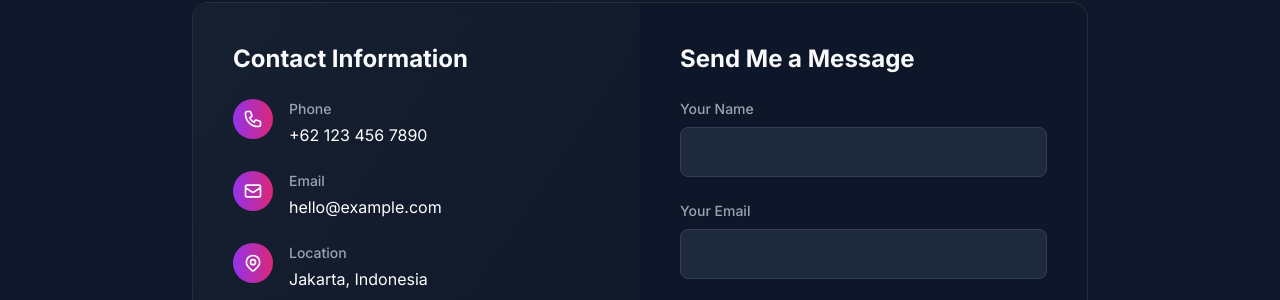
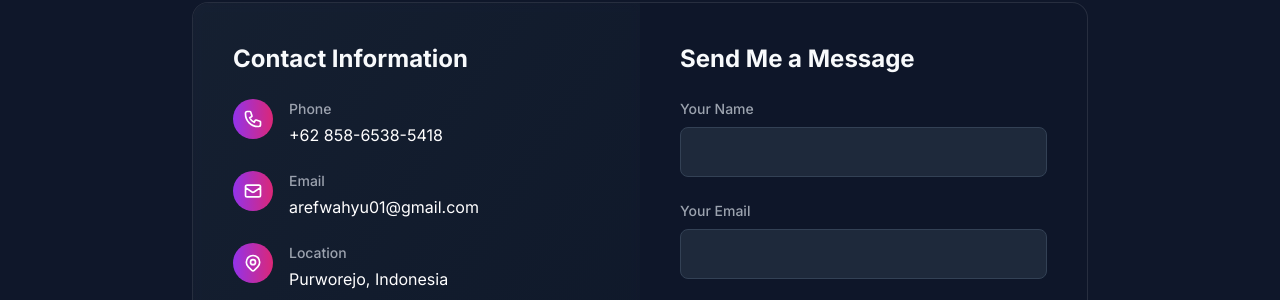
Before and after one commit to a4wah/a4wah.github.io, a plain HTML site: page role/web_developer.html in a window 1280 px wide. Shown: the part 2680-2980 px from the top of the page. Drawn offline with nearby package versions, Linux system fonts and the light colour scheme.

Commit message:
Update web_developer.html

```diff
--- a/role/web_developer.html
+++ b/role/web_developer.html
@@ -523,7 +523,7 @@
                                     </div>
                                     <div class="ml-4">
                                         <h4 class="text-sm font-medium text-gray-400">Phone</h4>
-                                        <p class="mt-1 text-white">+62 123 456 7890</p>
+                                        <p class="mt-1 text-white">+62 858-6538-5418</p>
                                     </div>
                                 </div>
                                 <div class="flex items-start">
@@ -534,7 +534,7 @@
                                     </div>
                                     <div class="ml-4">
                                         <h4 class="text-sm font-medium text-gray-400">Email</h4>
-                                        <p class="mt-1 text-white">hello@example.com</p>
+                                        <p class="mt-1 text-white">arefwahyu01@gmail.com</p>
                                     </div>
                                 </div>
                                 <div class="flex items-start">
@@ -546,7 +546,7 @@
                                     </div>
                                     <div class="ml-4">
                                         <h4 class="text-sm font-medium text-gray-400">Location</h4>
-                                        <p class="mt-1 text-white">Jakarta, Indonesia</p>
+                                        <p class="mt-1 text-white">Purworejo, Indonesia</p>
                                     </div>
                                 </div>
                             </div>
```
